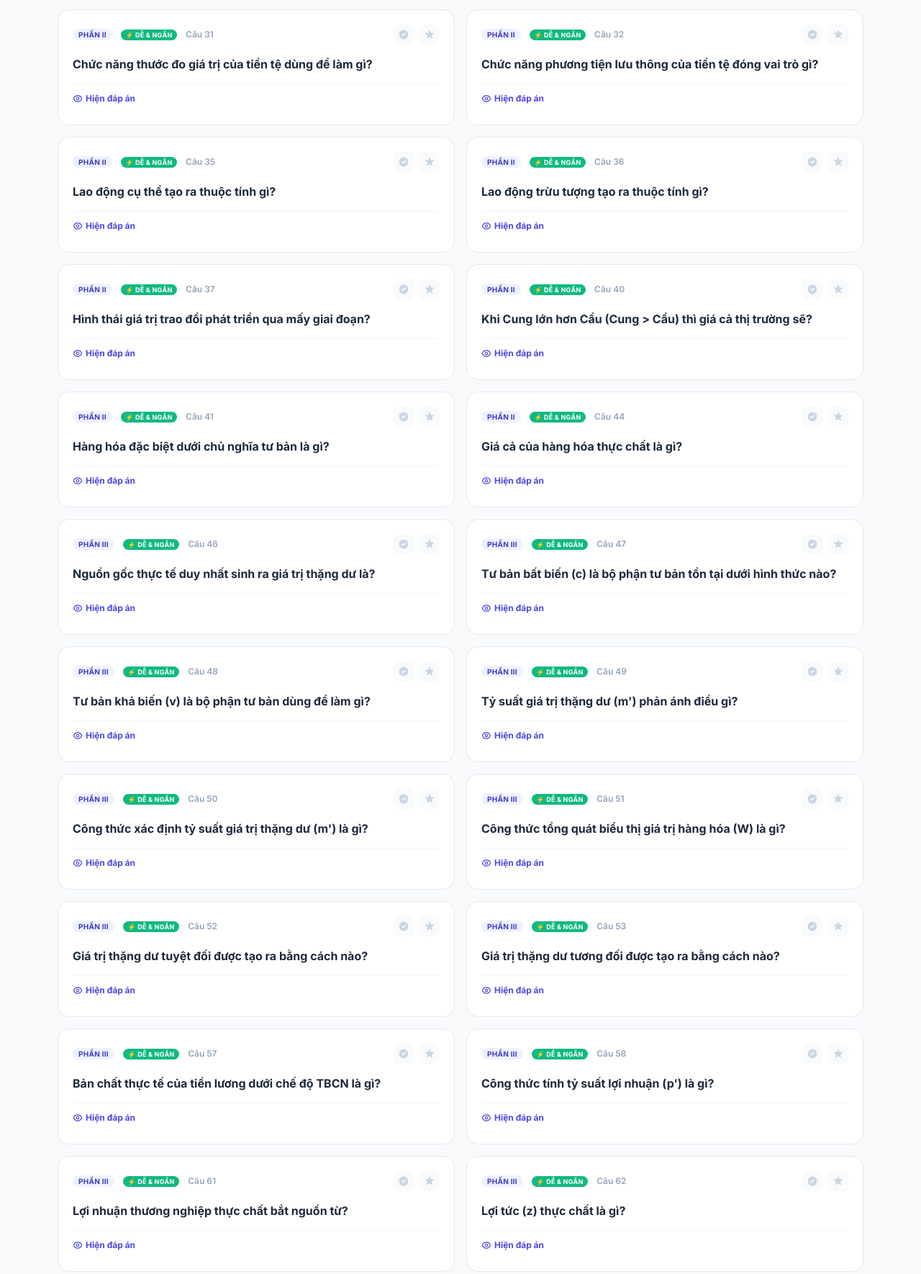
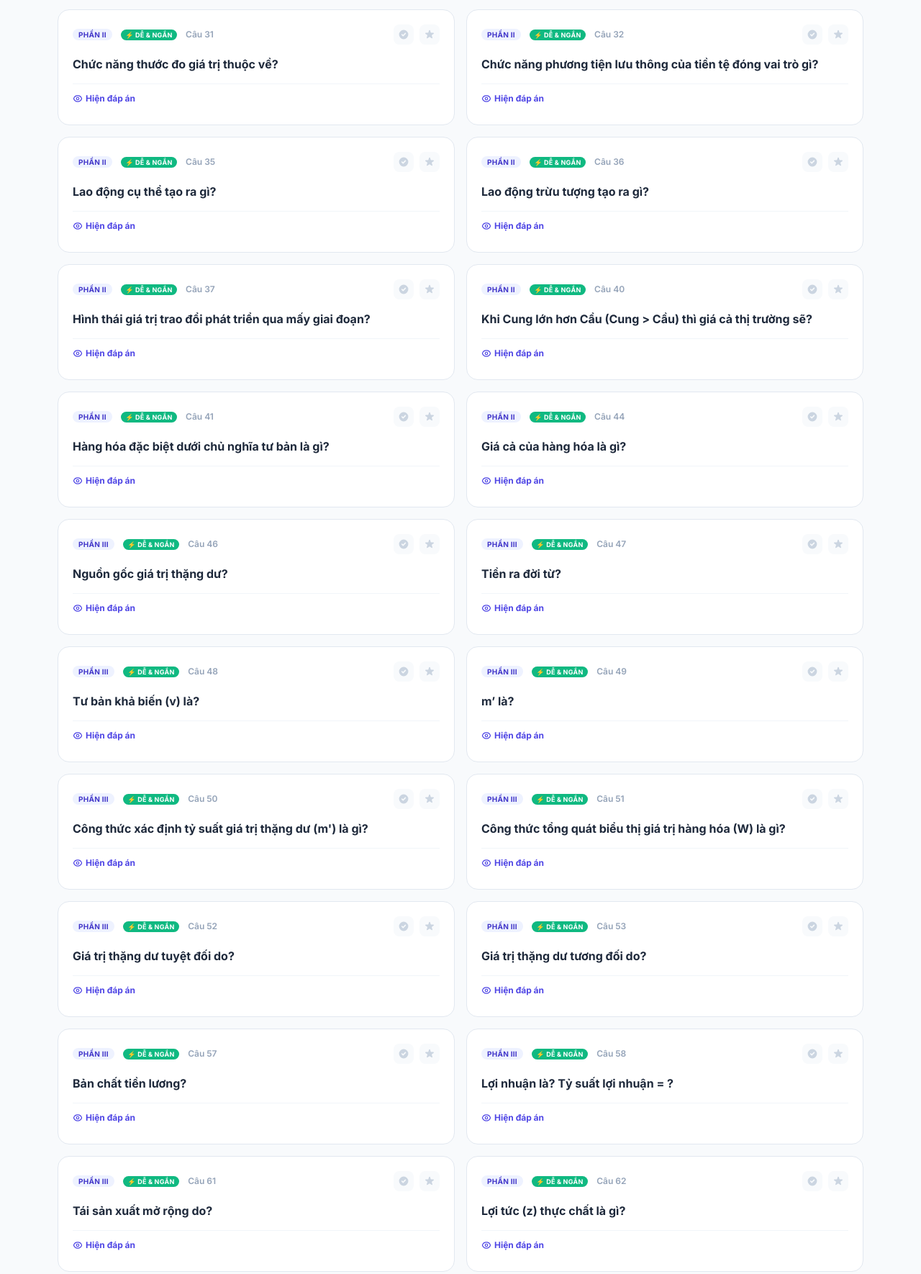
Before and after one commit to pmhieu39/pmhktct, a plain HTML site: page index.html in a window 1280 px wide. Shown: the part 2352-4122 px from the top of the page at 72% size. Drawn offline with nearby package versions, Linux system fonts and the light colour scheme.

Commit message:
Update index.html

```diff
--- a/index.html
+++ b/index.html
@@ -683,13 +683,13 @@
             { id: 27, part: "Phần II", easy: true, question: "Hàng hóa có mấy thuộc tính cơ bản?", answer: "Hai thuộc tính (Giá trị sử dụng và Giá trị)." },
             { id: 28, part: "Phần II", easy: true, question: "Hai thuộc tính của hàng hóa cụ thể là gì?", answer: "Giá trị sử dụng (công dụng) và Giá trị (lao động trừu tượng kết tinh)." },
             { id: 29, part: "Phần II", easy: true, question: "Giá trị của hàng hóa do yếu tố nào quyết định?", answer: "Lao động trừu tượng của người sản xuất kết tinh trong hàng hóa." },
-            { id: 30, part: "Phần II", question: "Nguồn gốc sâu xa dẫn đến sự ra đời của tiền tệ là gì?", answer: "Sự phát triển lâu dài của sản xuất, lưu thông hàng hóa và các hình thái giá trị." },
-            { id: 31, part: "Phần II", easy: true, question: "Chức năng thước đo giá trị của tiền tệ dùng để làm gì?", answer: "Đo lường và biểu hiện giá trị của tất cả các hàng hóa khác." },
+            { id: 30, part: "Phần II", question: "Tư bản bất biến (c) là gì ?", answer: "Sự phát triển lâu dài của sản xuất, lưu thông hàng hóa và các hình thái giá trị." },
+            { id: 31, part: "Phần II", easy: true, question: "Chức năng thước đo giá trị thuộc về?", answer: "Tiền Tệ" },
             { id: 32, part: "Phần II", easy: true, question: "Chức năng phương tiện lưu thông của tiền tệ đóng vai trò gì?", answer: "Làm môi giới trung gian trong quá trình trao đổi mua bán hàng hóa." },
             { id: 33, part: "Phần II", question: "Yêu cầu đối với chức năng phương tiện cất trữ của tiền là gì?", answer: "Tiền phải rút khỏi lưu thông và phải là tiền vàng hoặc vật phẩm có giá trị thực chất." },
             { id: 34, part: "Phần II", question: "Chức năng tiền tệ thế giới được dùng trong hoạt động nào?", answer: "Thanh toán quốc tế và chuyển dịch tư bản giữa các quốc gia." },
-            { id: 35, part: "Phần II", easy: true, question: "Lao động cụ thể tạo ra thuộc tính gì?", answer: "Giá trị sử dụng của hàng hóa." },
-            { id: 36, part: "Phần II", easy: true, question: "Lao động trừu tượng tạo ra thuộc tính gì?", answer: "Giá trị của hàng hóa." },
+            { id: 35, part: "Phần II", easy: true, question: "Lao động cụ thể tạo ra gì?", answer: "Giá trị sử dụng của hàng hóa." },
+            { id: 36, part: "Phần II", easy: true, question: "Lao động trừu tượng tạo ra gì?", answer: "Giá trị của hàng hóa." },
             { id: 37, part: "Phần II", easy: true, question: "Hình thái giá trị trao đổi phát triển qua mấy giai đoạn?", answer: "4 giai đoạn (Giản đơn -> Mở rộng -> Chung của giá trị -> Tiền tệ)." },
             { id: 38, part: "Phần II", question: "Hao phí lao động xã hội cần thiết thực chất là gì?", answer: "Thời gian lao động trung bình cần thiết để sản xuất ra một sản phẩm trong điều kiện bình thường." },
             { id: 39, part: "Phần II", question: "Cạnh tranh thị trường mang lại tác động gì?", answer: "Buộc giá cả xoay quanh giá trị; kích thích cải tiến kỹ thuật và gây phân hóa giàu nghèo." },
@@ -697,26 +697,26 @@
             { id: 41, part: "Phần II", easy: true, question: "Hàng hóa đặc biệt dưới chủ nghĩa tư bản là gì?", answer: "Hàng hóa sức lao động." },
             { id: 42, part: "Phần II", question: "Để sức lao động biến thành hàng hóa cần điều kiện gì?", answer: "Người lao động được tự do thân thể và không có tư liệu sản xuất." },
             { id: 43, part: "Phần II", question: "Giá trị của hàng hóa sức lao động do cái gì quyết định?", answer: "Giá trị các tư liệu sinh hoạt cần thiết để duy trì sức khỏe, cuộc sống của người công nhân và gia đình." },
-            { id: 44, part: "Phần II", easy: true, question: "Giá cả của hàng hóa thực chất là gì?", answer: "Biểu hiện bằng tiền của giá trị hàng hóa." },
+            { id: 44, part: "Phần II", easy: true, question: "Giá cả của hàng hóa là gì?", answer: "Biểu hiện bằng tiền của giá trị hàng hóa." },
             { id: 45, part: "Phần II", question: "Thị trường được định nghĩa cơ bản là gì?", answer: "Nơi diễn ra các hoạt động giao dịch, mua bán và tổng hòa các mối quan hệ kinh tế." },
 
             // PART 3
-            { id: 46, part: "Phần III", easy: true, question: "Nguồn gốc thực tế duy nhất sinh ra giá trị thặng dư là?", answer: "Lao động không công của người công nhân làm thuê tạo ra." },
-            { id: 47, part: "Phần III", easy: true, question: "Tư bản bất biến (c) là bộ phận tư bản tồn tại dưới hình thức nào?", answer: "Tư liệu sản xuất (máy móc, nhà xưởng, nguyên liệu...). Giá trị được bảo tồn không đổi lượng." },
-            { id: 48, part: "Phần III", easy: true, question: "Tư bản khả biến (v) là bộ phận tư bản dùng để làm gì?", answer: "Thuê sức lao động (trả tiền lương). Bộ phận này tự tăng lên về giá trị." },
-            { id: 49, part: "Phần III", easy: true, question: "Tỷ suất giá trị thặng dư (m') phản ánh điều gì?", answer: "Trình độ bóc lột của nhà tư bản đối với công nhân làm thuê." },
+            { id: 46, part: "Phần III", easy: true, question: "Nguồn gốc giá trị thặng dư?", answer: "Lao động không công của người công nhân làm thuê tạo ra." },
+            { id: 47, part: "Phần III", easy: true, question: "Tiền ra đời từ? ", answer: "sự phát triển sản xuất và trao đổi hàng hóa" },
+            { id: 48, part: "Phần III", easy: true, question: "Tư bản khả biến (v) là? ", answer: "bộ phận tư bản dùng để mua sức lao động (trả lương cho công nhân)" },
+            { id: 49, part: "Phần III", easy: true, question: "m’ là? ", answer: "tỉ suất giá trị thặng dư" },
             { id: 50, part: "Phần III", easy: true, question: "Công thức xác định tỷ suất giá trị thặng dư (m') là gì?", answer: "m' = (m / v) * 100%." },
             { id: 51, part: "Phần III", easy: true, question: "Công thức tổng quát biểu thị giá trị hàng hóa (W) là gì?", answer: "W = c + v + m." },
-            { id: 52, part: "Phần III", easy: true, question: "Giá trị thặng dư tuyệt đối được tạo ra bằng cách nào?", answer: "Kéo dài ngày lao động trong khi thời gian lao động tất yếu không đổi." },
-            { id: 53, part: "Phần III", easy: true, question: "Giá trị thặng dư tương đối được tạo ra bằng cách nào?", answer: "Rút ngắn thời gian lao động tất yếu bằng cách tăng năng suất lao động xã hội." },
+            { id: 52, part: "Phần III", easy: true, question: "Giá trị thặng dư tuyệt đối do? ", answer: "Kéo dài ngày lao động trong khi thời gian lao động tất yếu không đổi." },
+            { id: 53, part: "Phần III", easy: true, question: "Giá trị thặng dư tương đối do?", answer: "rút ngắn thời gian lao động tất yếu, qua đó kéo dài tương ứng thời gian lao động thặng dư" },
             { id: 54, part: "Phần III", question: "Tích lũy tư bản thực chất là gì?", answer: "Sự chuyển hóa một phần giá trị thặng dư thành tư bản để tái sản xuất mở rộng." },
             { id: 55, part: "Phần III", question: "Quá trình tích tụ tư bản diễn ra như thế nào?", answer: "Tăng quy mô tư bản cá biệt bằng cách tư bản hóa một phần giá trị thặng dư tại xí nghiệp." },
             { id: 56, part: "Phần III", question: "Quá trình tập trung tư bản diễn ra như thế nào?", answer: "Hợp nhất các tư bản cá biệt sẵn có thành một tư bản lớn hơn." },
-            { id: 57, part: "Phần III", easy: true, question: "Bản chất thực tế của tiền lương dưới chế độ TBCN là gì?", answer: "Giá cả bằng tiền của hàng hóa sức lao động." },
-            { id: 58, part: "Phần III", easy: true, question: "Công thức tính tỷ suất lợi nhuận (p') là gì?", answer: "p' = (m / [c + v]) * 100%." },
+            { id: 57, part: "Phần III", easy: true, question: "Bản chất tiền lương? ", answer: "là giá cả của hàng hóa sức lao động." },
+            { id: 58, part: "Phần III", easy: true, question: "Lợi nhuận là? Tỷ suất lợi nhuận = ? ", answer: "Lợi nhuận là phần chênh lệch dương giữa tổng doanh thu và tổng chi phí trong một kỳ  công thức p' = (m / [c + v]) * 100%." },
             { id: 59, part: "Phần III", question: "Quá trình tích lũy tư bản làm gia tăng những yếu tố nào?", answer: "Quy mô tư bản, cấu tạo hữu cơ (c/v), năng suất lao động và nạn thất nghiệp." },
             { id: 60, part: "Phần III", question: "Thất nghiệp trong chủ nghĩa tư bản là do nguyên nhân gì?", answer: "Sự tăng nhanh của cấu tạo hữu cơ (c/v) khiến cầu sức lao động tăng chậm hơn cung." },
-            { id: 61, part: "Phần III", easy: true, question: "Lợi nhuận thương nghiệp thực chất bắt nguồn từ?", answer: "Một phần giá trị thặng dư tạo ra trong sản xuất được nhượng lại cho thương nhân." },
+            { id: 61, part: "Phần III", easy: true, question: "Tái sản xuất mở rộng do?", answer: "do một phần giá trị thặng dư được tư bản hóa" },
             { id: 62, part: "Phần III", easy: true, question: "Lợi tức (z) thực chất là gì?", answer: "Một phần của lợi nhuận bình quân mà nhà tư bản đi vay phải trả cho người cho vay." },
             { id: 63, part: "Phần III", question: "Địa tô tư bản chủ nghĩa bản chất là gì?", answer: "Phần giá trị thặng dư siêu ngạch ngoài lợi nhuận bình quân mà nhà tư bản thuê đất phải trả cho địa chủ." },
             { id: 64, part: "Phần III", question: "Địa tô chênh lệch phát sinh do nguyên nhân nào?", answer: "Do tính chất độc quyền kinh doanh trên đất tốt hoặc đất có vị trí thuận lợi." },
@@ -729,23 +729,23 @@
             { id: 69, part: "Phần IV", easy: true, question: "Đặc điểm kinh tế thứ hai của CNTB độc quyền là?", answer: "Sự hình thành Tư bản tài chính và hệ thống tài phiệt." },
             { id: 70, part: "Phần IV", easy: true, question: "Đặc điểm kinh tế thứ ba của CNTB độc quyền là?", answer: "Xuất khẩu tư bản trở thành đặc trưng hàng đầu thay vì xuất khẩu hàng hóa." },
             { id: 71, part: "Phần IV", question: "Đặc điểm kinh tế thứ tư của CNTB độc quyền là?", answer: "Sự phân chia thị trường thế giới giữa các liên minh độc quyền quốc tế." },
-            { id: 72, part: "Phần IV", easy: true, question: "Tư bản tài chính là sự hòa hợp giữa?", answer: "Tư bản độc quyền công nghiệp và tư bản độc quyền ngân hàng." },
+            { id: 72, part: "Phần IV", easy: true, question: "Tư bản tài chính là ?", answer: "Tư bản độc quyền công nghiệp và tư bản độc quyền ngân hàng." },
             { id: 73, part: "Phần IV", easy: true, question: "Chủ nghĩa đế quốc thực chất là gì?", answer: "Giai đoạn độc quyền và phát triển tột cùng của chủ nghĩa tư bản." },
             { id: 74, part: "Phần IV", question: "Lợi nhuận độc quyền cao siêu ngạch có được nhờ công cụ nào?", answer: "Nhờ thiết lập giá cả độc quyền (mua rẻ nguyên liệu, bán đắt thành phẩm)." },
             { id: 75, part: "Phần IV", question: "Nhà nước tư sản can thiệp sâu sắc vào kinh tế nhằm mục đích gì?", answer: "Để bảo vệ lợi ích tối cao của các tập đoàn tư bản độc quyền và duy trì hệ thống." },
             { id: 76, part: "Phần IV", question: "Thế nào là chủ nghĩa tư bản độc quyền nhà nước?", answer: "Sự kết hợp sức mạnh của các tổ chức độc quyền tư nhân với bộ máy nhà nước thành một thể thống nhất." },
             { id: 77, part: "Phần IV", question: "Tác động tiêu cực lớn nhất của độc quyền là gì?", answer: "Kìm hãm tiến bộ kỹ thuật để duy trì vị thế áp đặt giá độc quyền cao." },
-            { id: 78, part: "Phần IV", easy: true, question: "Mục đích sâu xa của hoạt động xuất khẩu tư bản là gì?", answer: "Chiếm đoạt giá trị thặng dư tối đa tại nước nhập khẩu." },
+            { id: 78, part: "Phần IV", easy: true, question: "Xuất khẩu tư bản nhằm?", answer: "Chiếm đoạt giá trị thặng dư tối đa tại nước nhập khẩu." },
             { id: 79, part: "Phần IV", question: "Xu thế toàn cầu hóa kinh tế gắn liền với sự phát triển của?", answer: "Lực lượng sản xuất dưới tác động của cuộc cách mạng khoa học công nghệ." },
             { id: 80, part: "Phần IV", question: "Nguồn gốc gây ra khủng hoảng kinh tế chu kỳ dưới CNTB là do?", answer: "Mâu thuẫn cơ bản của chủ nghĩa tư bản giữa LLSX xã hội hóa và QHSX tư hữu." },
             { id: 81, part: "Phần IV", question: "Mâu thuẫn cơ bản của phương thức sản xuất tư bản chủ nghĩa là gì?", answer: "Mâu thuẫn giữa lực lượng sản xuất xã hội hóa cao với quan hệ sản xuất tư hữu tư bản." },
 
             // PART 5
             { id: 82, part: "Phần V", question: "Đặc điểm phân phối trong nền KTTT định hướng XHCN Việt Nam?", answer: "Đa dạng hóa phân phối, cốt lõi là phân phối theo kết quả lao động và hiệu quả kinh tế." },
-            { id: 83, part: "Phần V", easy: true, question: "Thành phần kinh tế nào giữ vai trò chủ đạo ở Việt Nam?", answer: "Kinh tế nhà nước." },
-            { id: 84, part: "Phần V", easy: true, question: "Vị trí của Kinh tế tư nhân ở Việt Nam được xác định là gì?", answer: "Là một động lực quan trọng của nền kinh tế." },
+            { id: 83, part: "Phần V", easy: true, question: "Thành phần kinh tế nào giữ vai trò chủ đạo ", answer: "Kinh tế nhà nước." },
+            { id: 84, part: "Phần V", easy: true, question: "Kinh tế tư nhân là? ", answer: "là thành phần hoặc khu vực kinh tế thuộc sở hữu của các cá nhân, nhóm cá nhân hoặc tổ chức tư nhân" },
             { id: 85, part: "Phần V", question: "Nhà nước Việt Nam điều tiết nền kinh tế thị trường bằng công cụ nào?", answer: "Pháp luật, chiến lược phát triển, quy hoạch, kế hoạch và các chính sách điều tiết vĩ mô." },
-            { id: 86, part: "Phần V", easy: true, question: "Mối quan hệ biện chứng giữa LLSX và QHSX là gì?", answer: "LLSX quyết định sự thay đổi của QHSX; QHSX phải phù hợp với trình độ phát triển của LLSX." }
+            { id: 86, part: "Phần V", easy: true, question: "LLSX quyết định ", answer: "giữ vai trò quyết định đối với Quan hệ sản xuất (QHSX)" }
         ];
 
         // Application State
```
